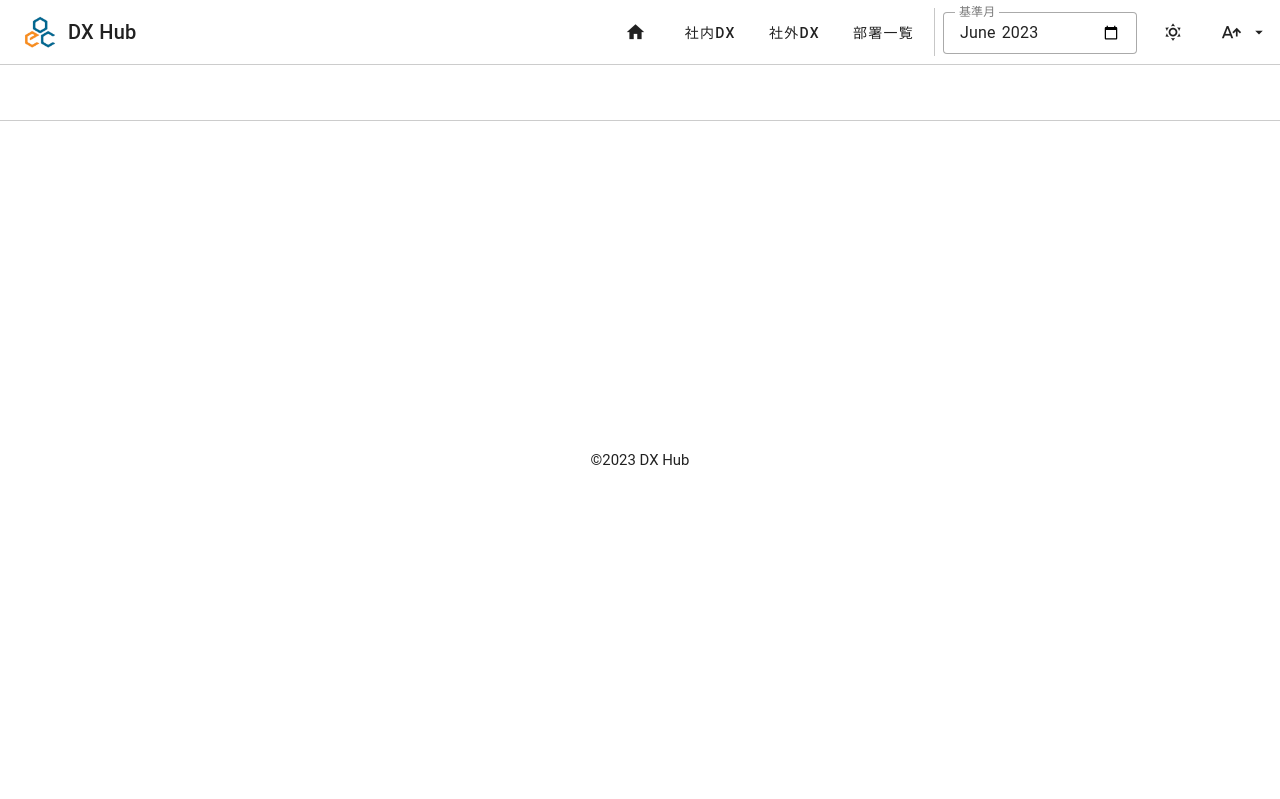
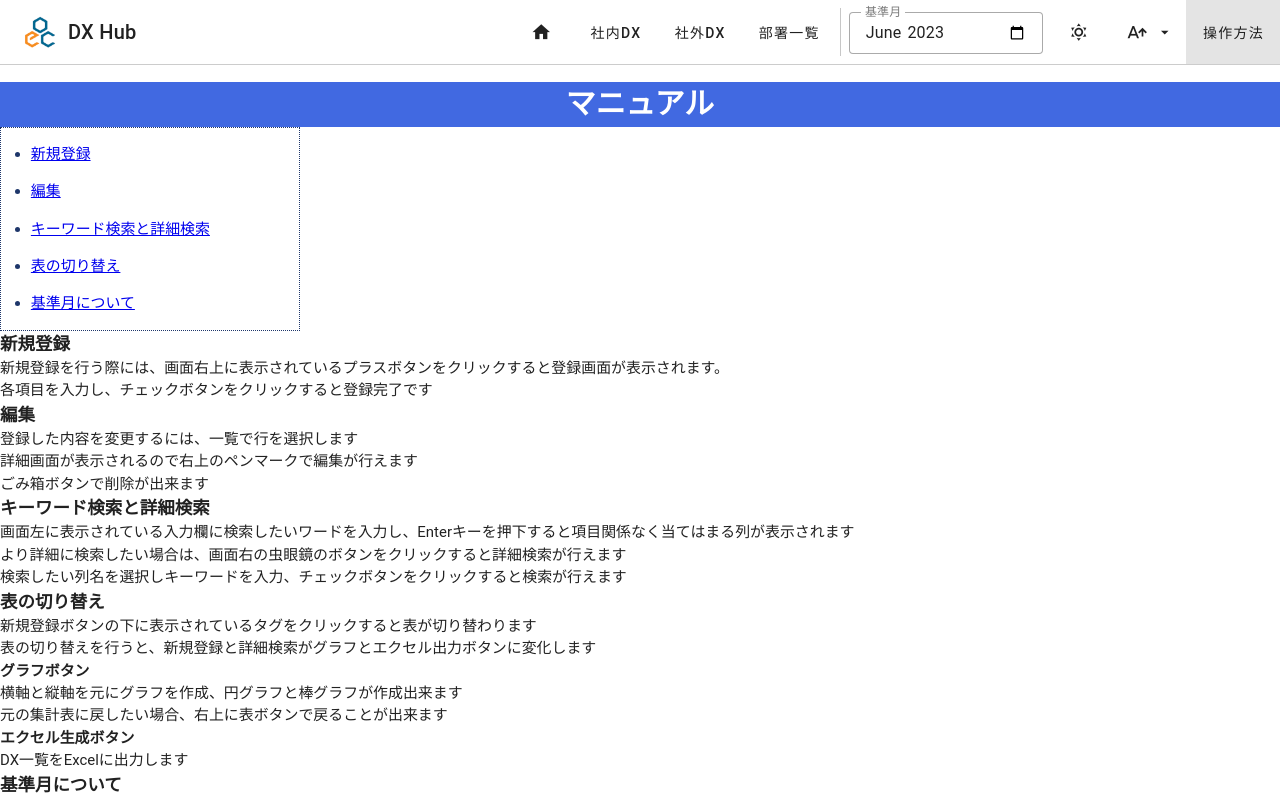
Before and after one commit to koreriku/dx-management-app, a Vue app: page /manual in a window 1280 px wide. Shown: the top 799 px of the page. Built offline with nearby package versions, Linux system fonts and the light colour scheme.

Commit message:
グラフで技術を表示可能、レコード編集後に技術が番号に置き換わるバグを修正

```diff
--- a/json/outsideDxTechnology.json
+++ b/json/outsideDxTechnology.json
@@ -10,5 +10,6 @@
   { "id": 9, "technology": "仮想現実(VR)/拡張現実(AR)" },
   { "id": 10, "technology": "HMI(ヒューマン・マシン・インターフェース)" },
   { "id": 11, "technology": "量子コンピューティング" },
-  { "id": 12, "technology": "情報処理基盤" }
+  { "id": 12, "technology": "情報処理基盤" },
+  { "id": 13, "technology": "ブロックチェーン" }
 ]
--- a/src/App.vue
+++ b/src/App.vue
@@ -19,7 +19,16 @@ onBeforeMount(() => {
 const reloadGraph = () => {
   if (route.path === "/") {
     store.dxHomeUseGraph();
-  } else if (route.path === "/insideDx" && document.getElementById("chart")) {
+  } else if (route.path === "/dx" && document.getElementById("chart")) {
+    if (store.switchDx) {
+      if (!store.insideDxVerticalList.includes(store.dxVertical)) {
+        store.dxVertical = "部門";
+      }
+    } else {
+      if (!store.outsideDxVerticalList.includes(store.dxVertical)) {
+        store.dxVertical = "部門";
+      }
+    }
     store.createGraph(1, "chart", "top");
   }
 };
@@ -65,6 +74,7 @@ const setFontSize = () => {
             store.switchDx = true;
             store.changeSwitchDx();
             store.search();
+            reloadGraph();
             router.push('/dx');
           "
           >社内DX</v-btn
@@ -74,6 +84,7 @@ const setFontSize = () => {
             store.switchDx = false;
             store.changeSwitchDx();
             store.search();
+            reloadGraph();
             router.push('/dx');
           "
           >社外DX</v-btn
@@ -117,6 +128,7 @@ const setFontSize = () => {
             </v-list>
           </v-menu>
         </v-btn>
+        <v-btn to="/manual">操作方法</v-btn>
       </v-toolbar-items>
 
       <v-toolbar-items class="nav">
--- a/src/components/dx.vue
+++ b/src/components/dx.vue
@@ -25,6 +25,15 @@ const createGraph = () => {
 
 const detailedSearchDialog = ref(false);
 store.resetDxItem();
+if (store.switchDx) {
+  if (!store.insideDxVerticalList.includes(store.dxVertical)) {
+    store.dxVertical = "部門";
+  }
+} else {
+  if (!store.outsideDxVerticalList.includes(store.dxVertical)) {
+    store.dxVertical = "部門";
+  }
+}
 </script>
 
 <template>
--- /dev/null
+++ b/src/components/manual.vue
@@ -0,0 +1,82 @@
+<template>
+  <img />
+  <div align="center">
+    <h1 style="background-color: #4169e1; color: #fff" id="top">マニュアル</h1>
+  </div>
+
+  <ul style="width: 300px" class="sample1">
+    <li><a href="#new">新規登録</a></li>
+    <li><a href="#edit">編集</a></li>
+    <li><a href="#keyword">キーワード検索と詳細検索</a></li>
+    <li><a href="#table">表の切り替え</a></li>
+    <li><a href="#month">基準月について</a></li>
+  </ul>
+
+  <div>
+    <h3 id="new">新規登録</h3>
+    <p>
+      新規登録を行う際には、画面右上に表示されているプラスボタンをクリックすると登録画面が表示されます。
+    </p>
+    <p>各項目を入力し、チェックボタンをクリックすると登録完了です</p>
+  </div>
+
+  <div>
+    <h3 id="edit">編集</h3>
+    <p>登録した内容を変更するには、一覧で行を選択します</p>
+    <p>詳細画面が表示されるので右上のペンマークで編集が行えます</p>
+    <p>ごみ箱ボタンで削除が出来ます</p>
+  </div>
+
+  <div>
+    <h3 id="keyword">キーワード検索と詳細検索</h3>
+    <p>
+      画面左に表示されている入力欄に検索したいワードを入力し、Enterキーを押下すると項目関係なく当てはまる列が表示されます
+    </p>
+    <p>
+      より詳細に検索したい場合は、画面右の虫眼鏡のボタンをクリックすると詳細検索が行えます
+    </p>
+    <p>
+      検索したい列名を選択しキーワードを入力、チェックボタンをクリックすると検索が行えます
+    </p>
+  </div>
+
+  <div>
+    <h3 id="table">表の切り替え</h3>
+    <p>
+      新規登録ボタンの下に表示されているタグをクリックすると表が切り替わります
+    </p>
+    <p>
+      表の切り替えを行うと、新規登録と詳細検索がグラフとエクセル出力ボタンに変化します
+    </p>
+    <h4>グラフボタン</h4>
+    <p>横軸と縦軸を元にグラフを作成、円グラフと棒グラフが作成出来ます</p>
+    <p>元の集計表に戻したい場合、右上に表ボタンで戻ることが出来ます</p>
+    <h4>エクセル生成ボタン</h4>
+    <p>DX一覧をExcelに出力します</p>
+  </div>
+
+  <div>
+    <h3 id="month">基準月について</h3>
+    <p>ヘッダー部分に表示されている基準月の欄にて設定が行えます</p>
+    <p>基準する月を選択し、Enterを押すと変更が適応されます</p>
+    <p>選択した月を基に表示する部署名等を変えます</p>
+    <p>※部署名が変わっている場合、選択した月に存在した部署名になります</p>
+  </div>
+  <p style="height: 500px"></p>
+</template>
+
+<!-- 文字、写真のデザインを指定するスタイルシート -->
+<style>
+ul,
+ol {
+  color: #1e366a;
+  border: dotted #1e366a 1px; /*ドット 色 太さ*/
+  padding: 0.5em 0.5em 0.5em 2em;
+}
+
+ul li,
+ol li {
+  line-height: 1.5;
+  padding: 0.5em 0;
+}
+</style>
--- a/src/router/index.js
+++ b/src/router/index.js
@@ -2,6 +2,7 @@ import { createRouter, createWebHistory } from "vue-router";
 import dxHome from "../components/dxHome.vue";
 import dx from "../components/dx.vue";
 import department from "../components/parts/gantt_chart.vue";
+import manual from "../components/manual.vue";
 
 const routes = [
   {
@@ -19,6 +20,11 @@ const routes = [
     name: "department",
     component: department,
   },
+  {
+    path: "/manual",
+    name: "manual",
+    component: manual,
+  },
 ];
 
 const router = createRouter({
--- a/src/stores/dxManagement.js
+++ b/src/stores/dxManagement.js
@@ -448,7 +448,7 @@ export const useDxStore = defineStore("dxManagement", () => {
   // グラフの横軸の要素
   const dxVertical = ref("部門");
   const insideDxVerticalList = ref(["部門", "支援ツール", "状況", "効果"]);
-  const outsideDxVerticalList = ref(["部門", "業界", "状況"]);
+  const outsideDxVerticalList = ref(["部門", "業界", "状況", "技術"]);
 
   // グラフ種類
   const dxChart = ref("棒グラフ");
@@ -556,6 +556,7 @@ export const useDxStore = defineStore("dxManagement", () => {
     }
 
     if (editDxItem.value.technology.length > 0) {
+      editDxItem.value.technology = editDxItem.value.technology.concat();
       for (let i = 0; i < editDxItem.value.technology.length; i++) {
         for (let item of await outsideDxTechnology.value) {
           if (item.technology === editDxItem.value.technology[i]) {
@@ -1022,6 +1023,27 @@ export const useDxStore = defineStore("dxManagement", () => {
     return lists;
   };
 
+  const getTechnologyGraphData = (keyName) => {
+    let lists = [];
+    let beList = false;
+    for (const dxList of showDxLists.value) {
+      beList = false;
+      for (const item of dxList[keyName]) {
+        for (const list of lists) {
+          if (list[item]) {
+            list[item] += 1;
+            beList = true;
+            continue;
+          }
+        }
+        if (!beList) {
+          lists.push({ [item]: 1 });
+        }
+      }
+    }
+    return lists;
+  };
+
   let chart1Instance;
   let chart2Instance;
   let chart3Instance;
@@ -1052,6 +1074,8 @@ export const useDxStore = defineStore("dxManagement", () => {
       datasets = getGraphData("effect");
     } else if (dxVertical.value === "業界") {
       datasets = getGraphData("industry");
+    } else if (dxVertical.value === "技術") {
+      datasets = getTechnologyGraphData("technology");
     }
 
     // データセットをラベルとデータに分ける
```
Also changed, not shown: bulild後の修正事項.txt.
